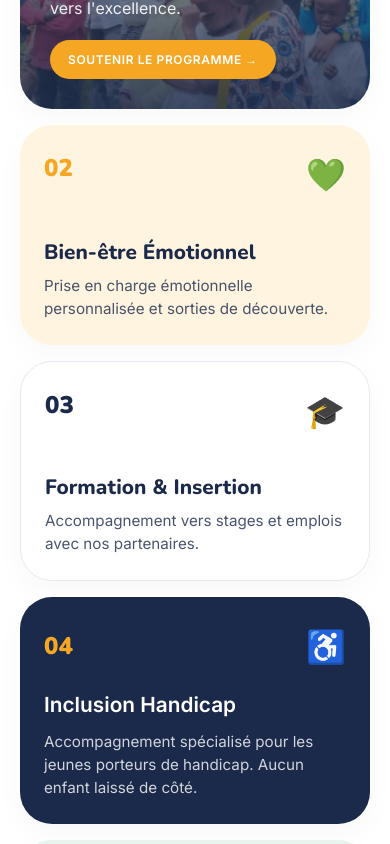
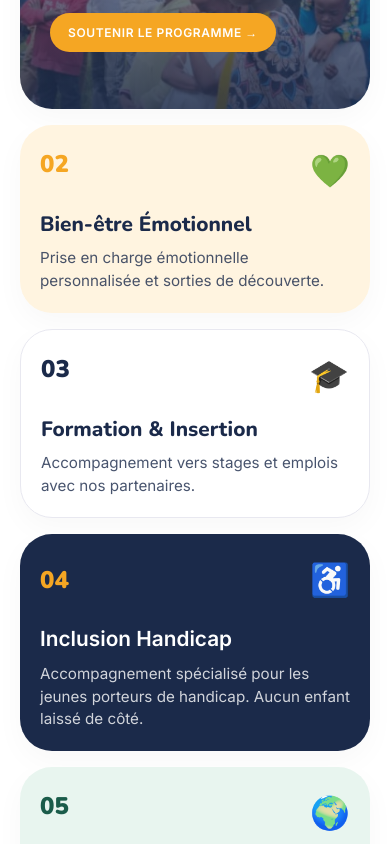
Before and after one commit to ekopaulin/growing-together, a React (Vite) app: page / in a window 390 px wide. Shown: the part 4000-4844 px from the top of the page. Built offline with nearby package versions, Linux system fonts and the light colour scheme.

Commit message:
Make program blocks compact on mobile

```diff
--- a/src/components/Programs.module.css
+++ b/src/components/Programs.module.css
@@ -207,16 +207,18 @@
 
 @media (max-width: 768px) {
   .header { flex-direction: column; align-items: flex-start; gap: 16px; }
-  .bentoGrid { grid-template-columns: 1fr; }
+  .bentoGrid { grid-template-columns: 1fr; grid-auto-rows: auto; }
   .bentoLarge, .bentoWide, .bentoSmall { grid-column: span 1; }
+  .bentoSmall { padding: 20px; }
+  .bentoTop { margin-bottom: 16px; }
   .bentoContentLarge p { max-width: 100%; }
 
   .wideContent { flex-direction: column; align-items: flex-start; gap: 16px; }
   .wideLeft { flex-direction: row; align-items: center; justify-content: space-between; width: 100%; }
-  .bentoWide { padding: 24px; justify-content: flex-start; }
+  .bentoWide { padding: 20px; justify-content: flex-start; }
   .wideLeft .bentoIcon { font-size: 2rem; }
-  .wideRight h3 { font-size: 1.3rem; margin-bottom: 10px; }
-  .wideRight p { font-size: 0.95rem; line-height: 1.5; }
+  .wideRight h3 { font-size: 1.3rem; margin-bottom: 8px; }
+  .wideRight p { font-size: 0.95rem; line-height: 1.5; margin: 0; }
 
   .bentoLarge { grid-row: span 1; min-height: 380px; }
   .bentoLinkGold { padding: 10px 18px; font-size: 0.75rem; white-space: nowrap; width: auto; }
```
